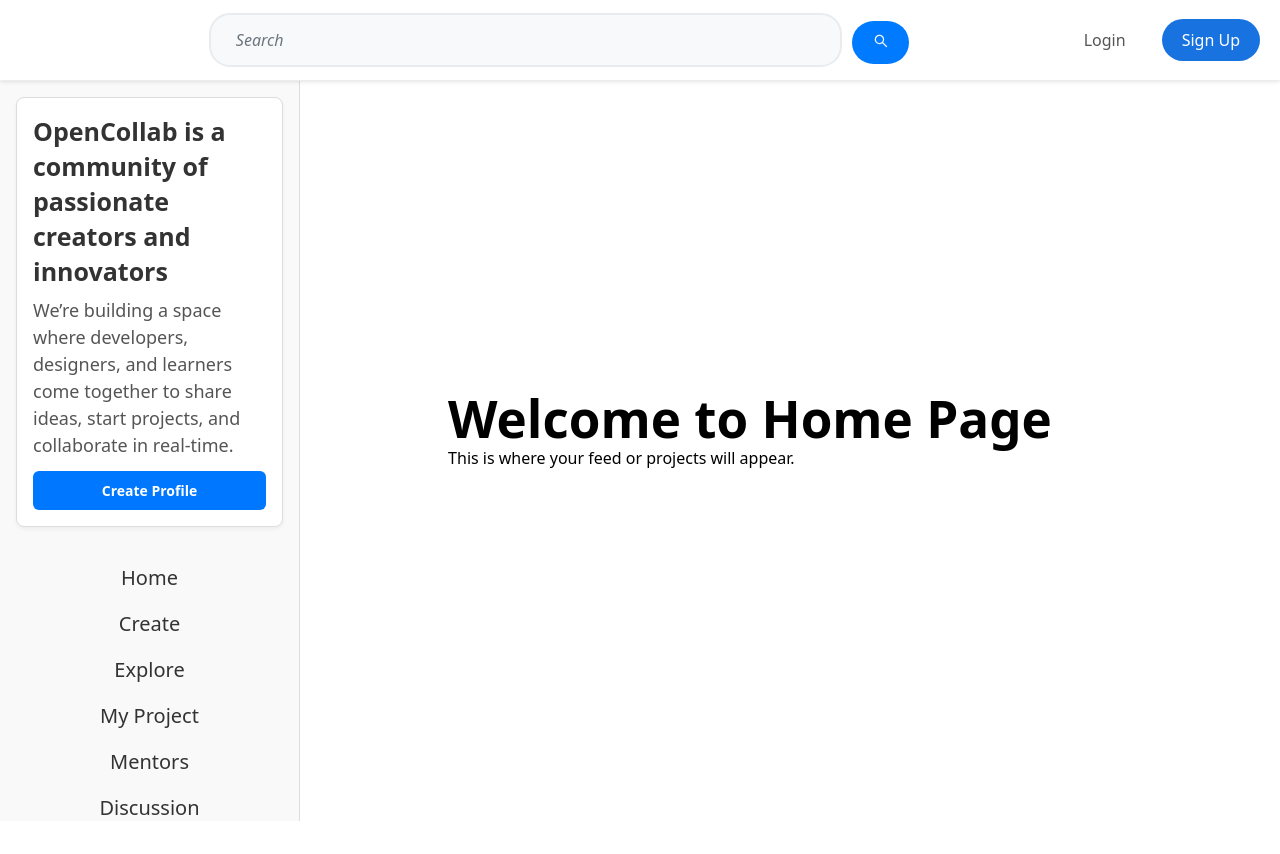
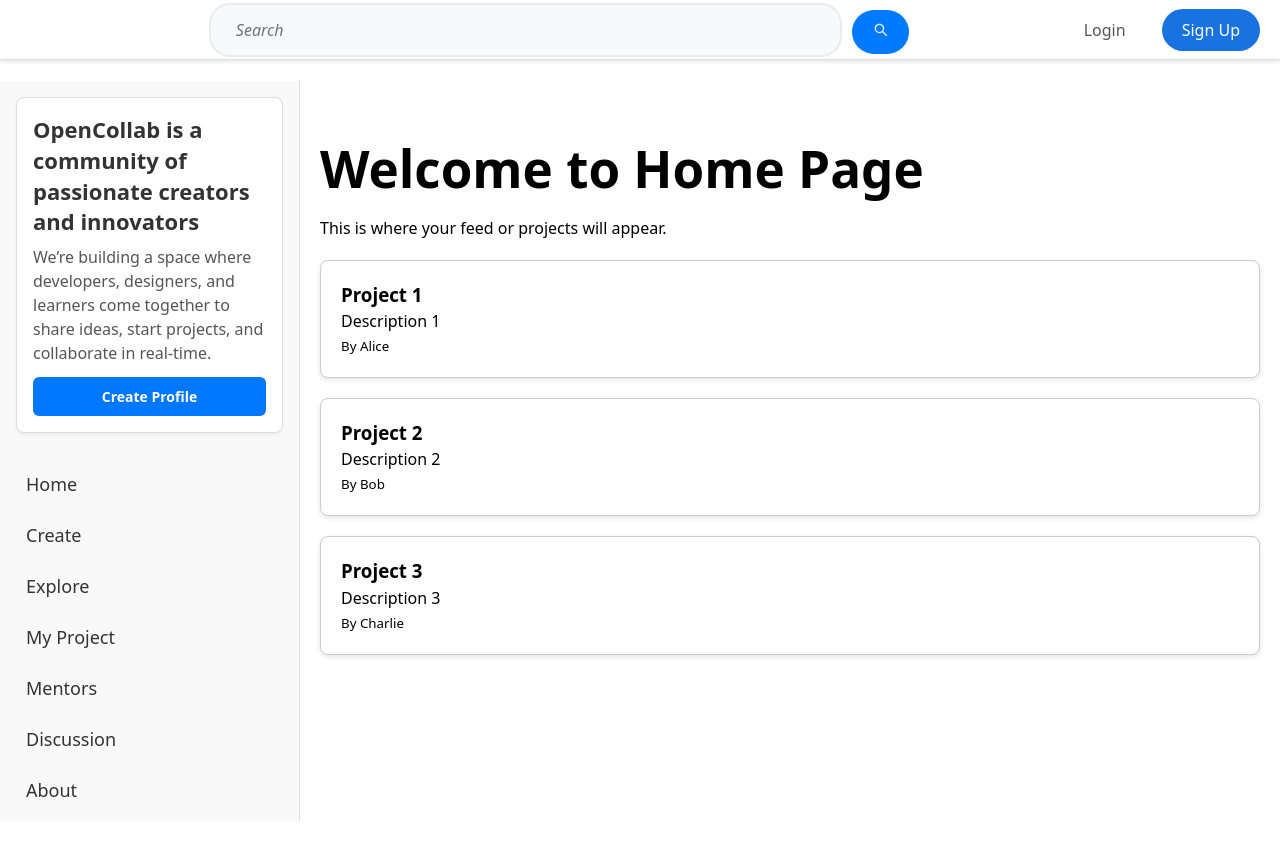
Before and after one commit to chevy-67/OpenSkill-Hub, a React (Vite) app in the folder frontend/: page / in a window 1280 px wide. Shown: the top 854 px of the page. Before the commit the page ends 800 px from the top, so only its background shows below. Built offline with nearby package versions, Linux system fonts and the light colour scheme; no server answers.

Commit message:
Modified

```diff
--- a/frontend/src/Components/Home.css
+++ b/frontend/src/Components/Home.css
@@ -1,21 +1,61 @@
+/* Navbar height assumed 60px */
+.navbar {
+  height: 60px;
+  width: 100%;
+  position: fixed;
+  top: 0;
+  left: 0;
+  background-color: #fff;
+  z-index: 1000;
+  border-bottom: 1px solid #ddd;
+}
+
 
 .app-layout {
   display: flex;
+  height: calc(100vh - 60px);
+  margin-top: 60px;
 }
 
+
 .links {
-  width: 220px;
-  height: 100vh;
+  width: 300px;
+  height: 100%;
+  position: fixed;
+  left: 0;
+  top: 60px;
   background: #f9f9f9;
   padding: 20px;
   border-right: 1px solid #ddd;
-  position: fixed;
-  margin-top: 40px;
-  left: 0;
+  box-sizing: border-box;
 }
 
 .main-content {
-  margin-left: 220px;
+  margin-left: 300px;
+  width: calc(100vw - 300px);
+  height: 100%;
+  overflow-y: auto;
   padding: 20px;
-  flex: 1;
+  box-sizing: border-box;
+  display: flex;
+  flex-direction: column;
+  gap: 20px;
 }
+
+
+.post-row {
+  width: 100%;
+  flex: 0 0 auto; /* do not shrink */
+  padding: 20px;
+  border-radius: 8px;
+  border: 1px solid #ccc;
+  background: #fff;
+  box-shadow: 0 2px 5px rgba(0,0,0,0.1);
+  margin-bottom: 20px;
+
+}
+
+.post-row:hover{
+     transform: translateY(-3px);
+
+}
--- a/frontend/src/Components/Home.jsx
+++ b/frontend/src/Components/Home.jsx
@@ -4,6 +4,12 @@ import SideBarLeft from "../Components/SideBarLeft";
 import './Home.css';
 
 const Home = () => {
+    const posts = [
+        { id: 1, title: "Project 1", description: "Description 1", author: "Alice" },
+        { id: 2, title: "Project 2", description: "Description 2", author: "Bob" },
+        { id: 3, title: "Project 3", description: "Description 3", author: "Charlie" },
+    ];
+
     return (
         <div>
             <Navbar />
@@ -12,6 +18,16 @@ const Home = () => {
                 <div className="main-content">
                     <h1>Welcome to Home Page</h1>
                     <p>This is where your feed or projects will appear.</p>
+
+                    <div className="posts-feed">
+                        {posts.map((post) => (
+                            <div key={post.id} className="post-row">
+                                <h3>{post.title}</h3>
+                                <p>{post.description}</p>
+                                <small>By {post.author}</small>
+                            </div>
+                        ))}
+                    </div>
                 </div>
             </div>
         </div>
--- a/frontend/src/Components/SideBarLeft.css
+++ b/frontend/src/Components/SideBarLeft.css
@@ -12,6 +12,7 @@
     overflow-y: auto;
 }
 
+/* Before profile is created */
 .account-creation {
     margin-bottom: 20px;
     padding: 16px;
@@ -24,23 +25,23 @@
 }
 
 .account-creation h3 {
-    font-size: 25px;
+    font-size: 22px;
     font-weight: bold;
     margin-bottom: 8px;
     line-height: 1.4;
 }
 
 .account-creation p {
-    font-size: 18px;
+    font-size: 16px;
     margin-bottom: 12px;
     line-height: 1.5;
     color: #555;
 }
 
 .account-creation button {
-    margin-left: 0px;
     display: block;
     width: 100%;
+    margin-left: 0px;
     background-color: #0077ff;
     color: #fff;
     border: none;
@@ -56,6 +57,39 @@
     background-color: #005fcc;
 }
 
+/* After profile is created */
+.account-details {
+    margin-bottom: 20px;
+    padding: 16px;
+    background: #fff;
+    border: 1px solid #ddd;
+    border-radius: 8px;
+    box-shadow: 0 2px 4px rgba(0, 0, 0, 0.05);
+    text-align: center;
+}
+
+.account-details img {
+    width: 90px;
+    height: 90px;
+    border-radius: 50%;
+    margin-bottom: 12px;
+    object-fit: cover;
+}
+
+.account-details h3 {
+    font-size: 20px;
+    font-weight: bold;
+    margin: 8px 0;
+    color: #333;
+}
+
+.account-details p {
+    font-size: 15px;
+    color: #555;
+    margin: 6px 0;
+}
+
+/* Sidebar links */
 .sidebar-links ul {
     list-style: none;
     padding: 0;
@@ -63,26 +97,29 @@
 }
 
 .sidebar-links ul li {
-    margin: 16px 0;
-    display: flex;
-    justify-content: center;
-    text-align: justify;
+    margin: 12px 0;
+    text-align: left;   /* align neatly left */
 }
 
 .sidebar-links ul li a {
     text-decoration: none;
     color: #333;
     font-weight: 500;
-    font-size: 20px;
+    font-size: 18px;
+    display: block;
+    padding: 6px 10px;
+    border-radius: 4px;
+    transition: background 0.2s ease, color 0.2s ease;
 }
 
 .sidebar-links ul li a:hover {
     color: #0077ff;
+    background: rgba(0, 119, 255, 0.1);
 }
 
-
+/* Main content next to sidebar */
 .main-content {
-    margin-left: 260px;
+    margin-left: 300px; /* matches sidebar width */
     margin-top: 60px;
     padding: 20px;
     flex: 1;
--- a/frontend/src/Components/SideBarLeft.jsx
+++ b/frontend/src/Components/SideBarLeft.jsx
@@ -1,10 +1,20 @@
-import React from "react";
+import React, { useState, useEffect } from "react";
 import { Link } from "react-router-dom";
 import './SideBarLeft.css';
 
 function SideBarLeft() {
+  const [profile, setProfile] = useState(null)
+  useEffect(() => {
+    fetch("http://localhost:5000/api/")
+      .then(res => res.json())
+      .then(data => setProfile(data))
+      .catch(err => console.error["Error fetching profile:", err]);
+
+  }, [])
+
   return (
     <div className="sidebar-container">
+      {!profile ? (
         <div className="account-creation">
           <h3>OpenCollab is a community of passionate creators and innovators</h3>
           <p>
@@ -13,6 +23,20 @@ function SideBarLeft() {
           </p>
           <Link to="/user"><button>Create Profile</button></Link>
         </div>
+      ) : (
+        <div className="account-details">
+          <img
+            src={profile.imageUrl || "https://via.placeholder.com/100"}
+            alt="Profile"
+            width="100"
+            height="100"
+            style={{ borderRadius: "50%" }}
+          />
+          <h3>{profile.name}</h3>
+          <p>{profile.description}</p>
+          <p>Reviews: {profile.reviews}</p>
+        </div>
+      )}
 
       <div className="sidebar-links">
         <div className="main-nav">
@@ -43,5 +67,4 @@ function SideBarLeft() {
   );
 }
 
-
 export default SideBarLeft;
```
Also changed, not shown: frontend/src/styles/CreatePost.css (deleted). Lines whose indentation alone changed are shown as unchanged.
